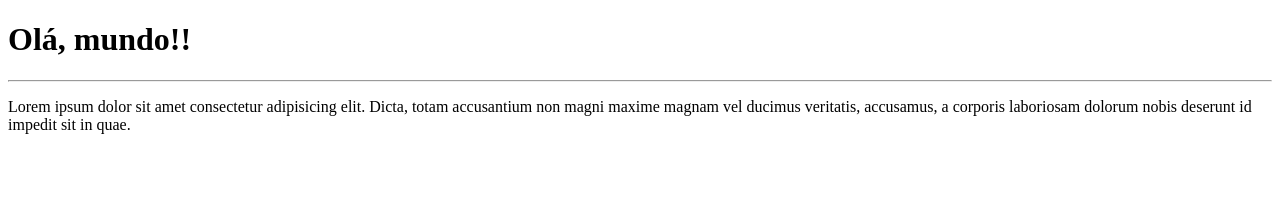
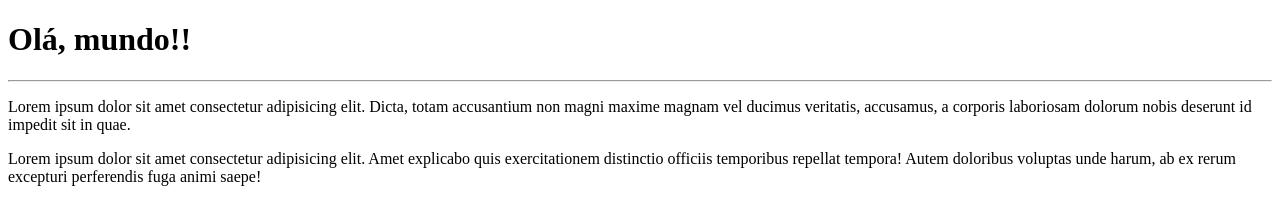
Before and after one commit to joaopedrowanderley/Ola-mundo, a plain HTML site: page site-exemplo/index.html in a window 1280 px wide. Drawn offline with Linux system fonts and the light colour scheme.

Commit message:
adcionei um paragrafo

```diff
--- a/site-exemplo/index.html
+++ b/site-exemplo/index.html
@@ -9,5 +9,6 @@
     <h1>Olá, mundo!!</h1>
     <hr>
     <p>Lorem ipsum dolor sit amet consectetur adipisicing elit. Dicta, totam accusantium non magni maxime magnam vel ducimus veritatis, accusamus, a corporis laboriosam dolorum nobis deserunt id impedit sit in quae.</p>
+    <p>Lorem ipsum dolor sit amet consectetur adipisicing elit. Amet explicabo quis exercitationem distinctio officiis temporibus repellat tempora! Autem doloribus voluptas unde harum, ab ex rerum excepturi perferendis fuga animi saepe!</p>
 </body>
 </html>
```
